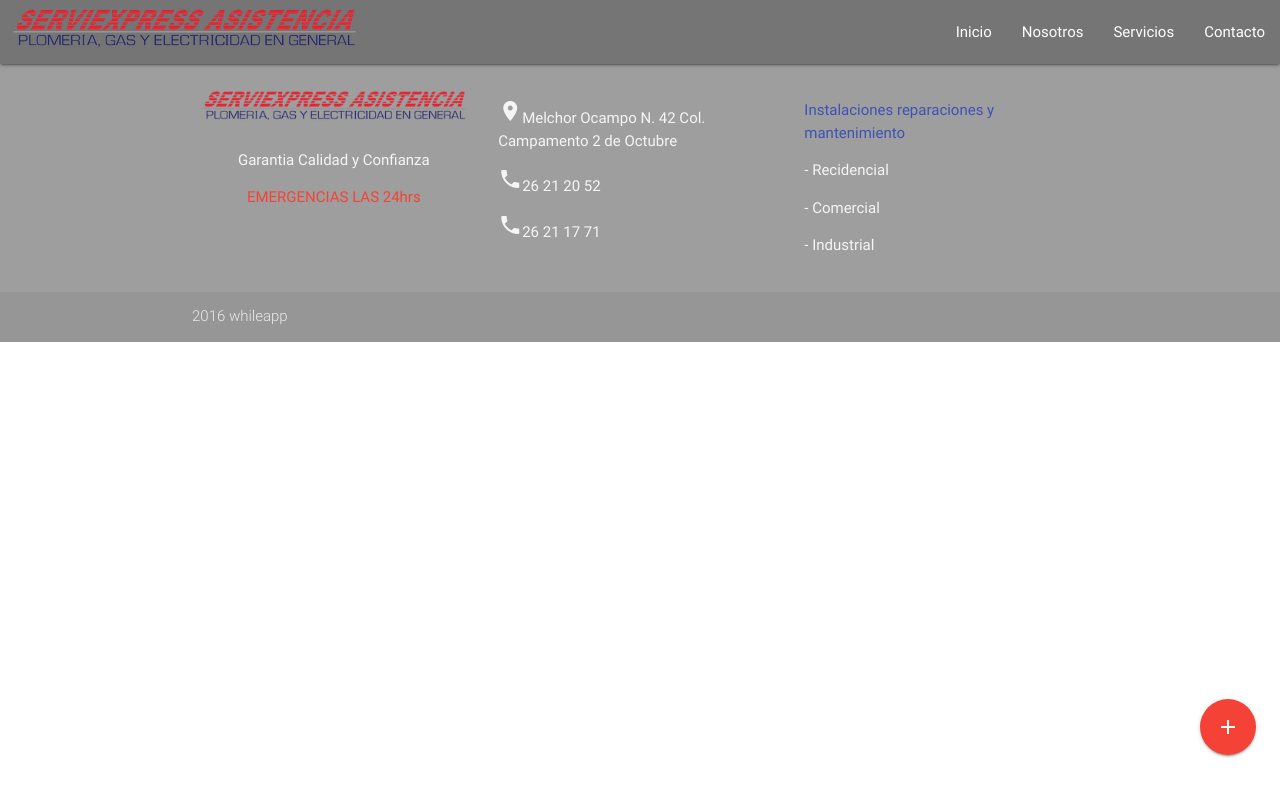
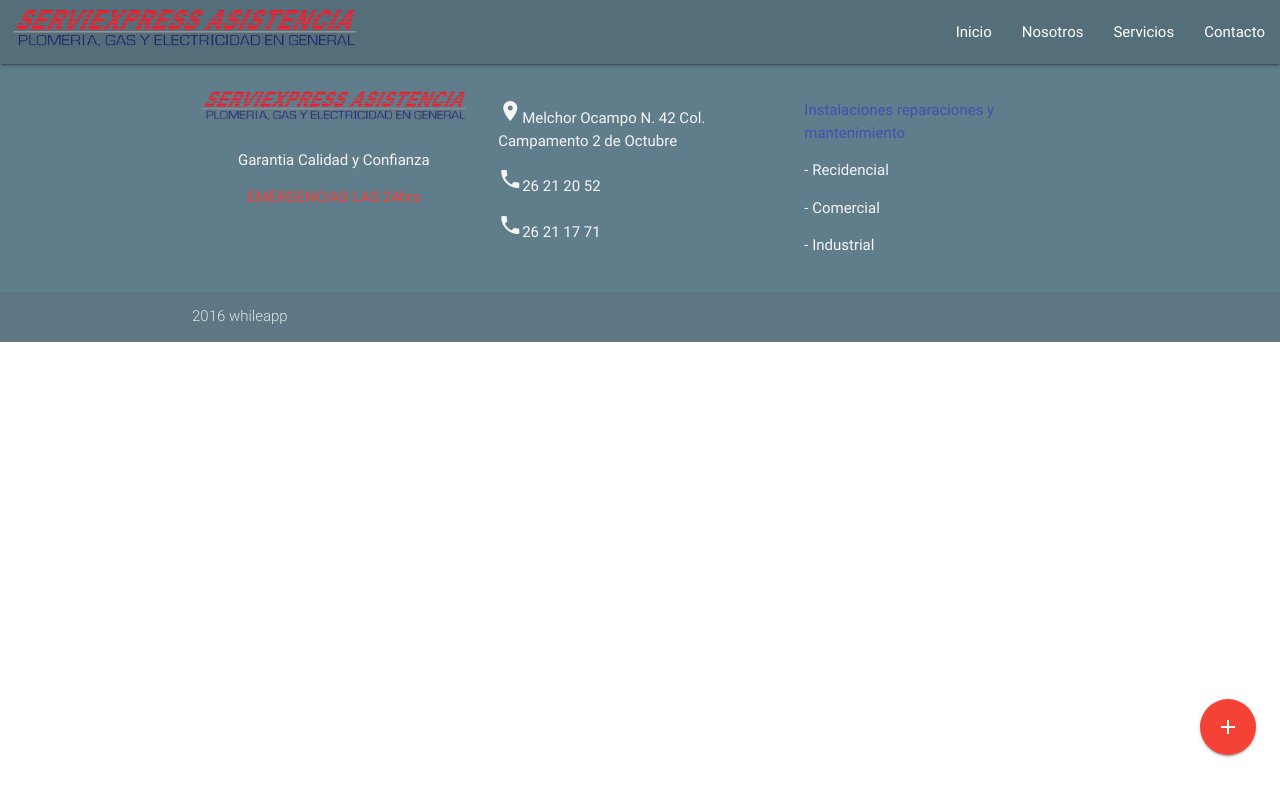
Before and after one commit to eduardojiza/plomeria-angular, a website with bundled scripts: page app/index.html at #/about in a window 1280 px wide. Built offline with nearby package versions, Linux system fonts and the light colour scheme; files whose address does not match are found by name.

Commit message:
Cambio de colores en la nav y footer

```diff
--- a/app/index.html
+++ b/app/index.html
@@ -16,7 +16,7 @@
     <div class="navbar-fixed">
       <header>
         <nav>
-          <div class="nav-wrapper grey darken-1">
+          <div class="nav-wrapper blue-grey darken-1">
             <a href="#!" class="brand-logo"><img class="responsive-img" src="images/Logo1.png"></a>
             <a href="#" data-activates="mobile-demo" class="button-collapse"><i class="material-icons">menu</i></a>
             <ul class="right hide-on-med-and-down">
@@ -98,7 +98,7 @@
     </ul>
   </div>
 
-  <footer class="page-footer grey">
+  <footer class="page-footer blue-grey">
     <div class="container">
       <div class="row">
         <div class="col l4 s12">
```
Also changed, not shown: app/views/about.html (+1 -1 lines).
